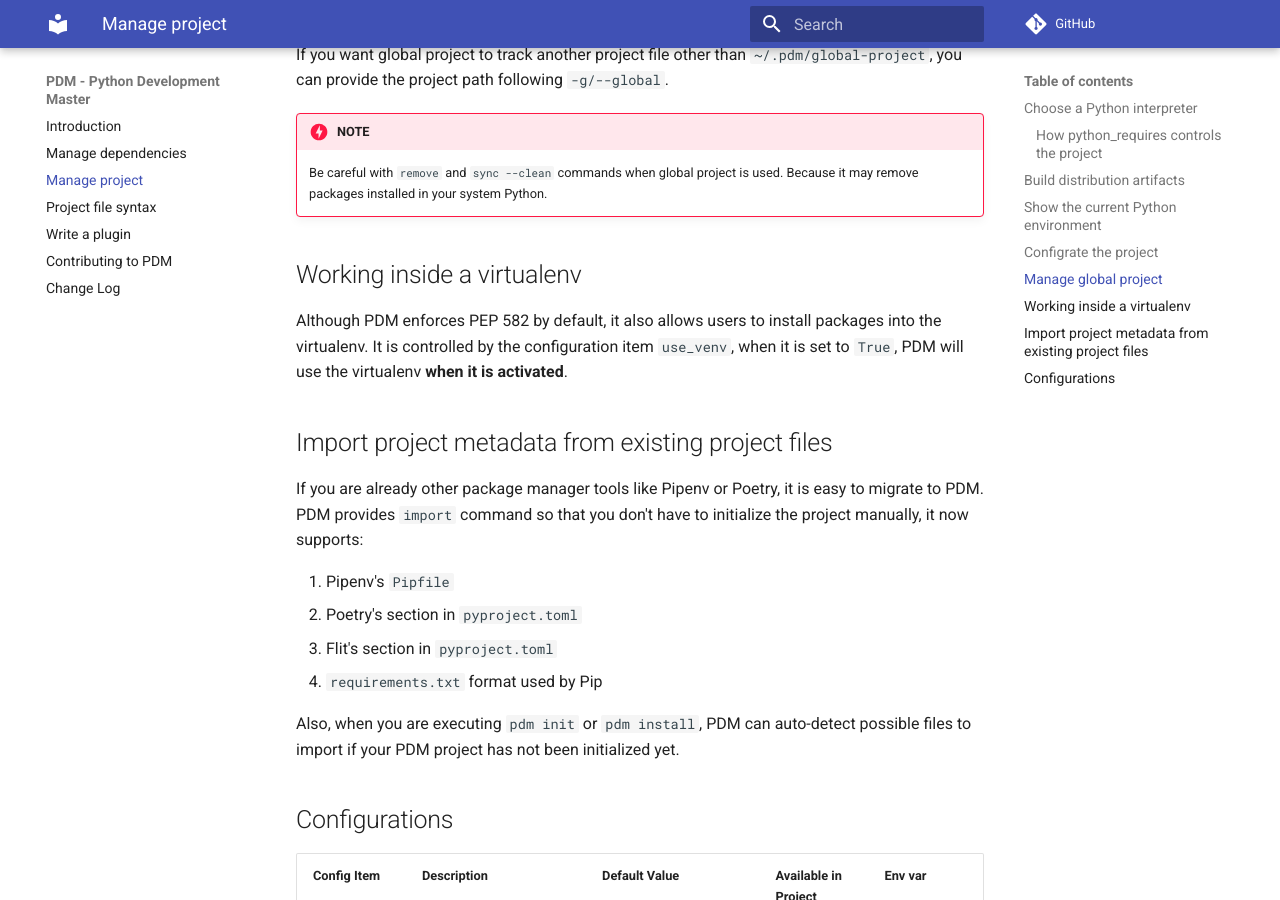
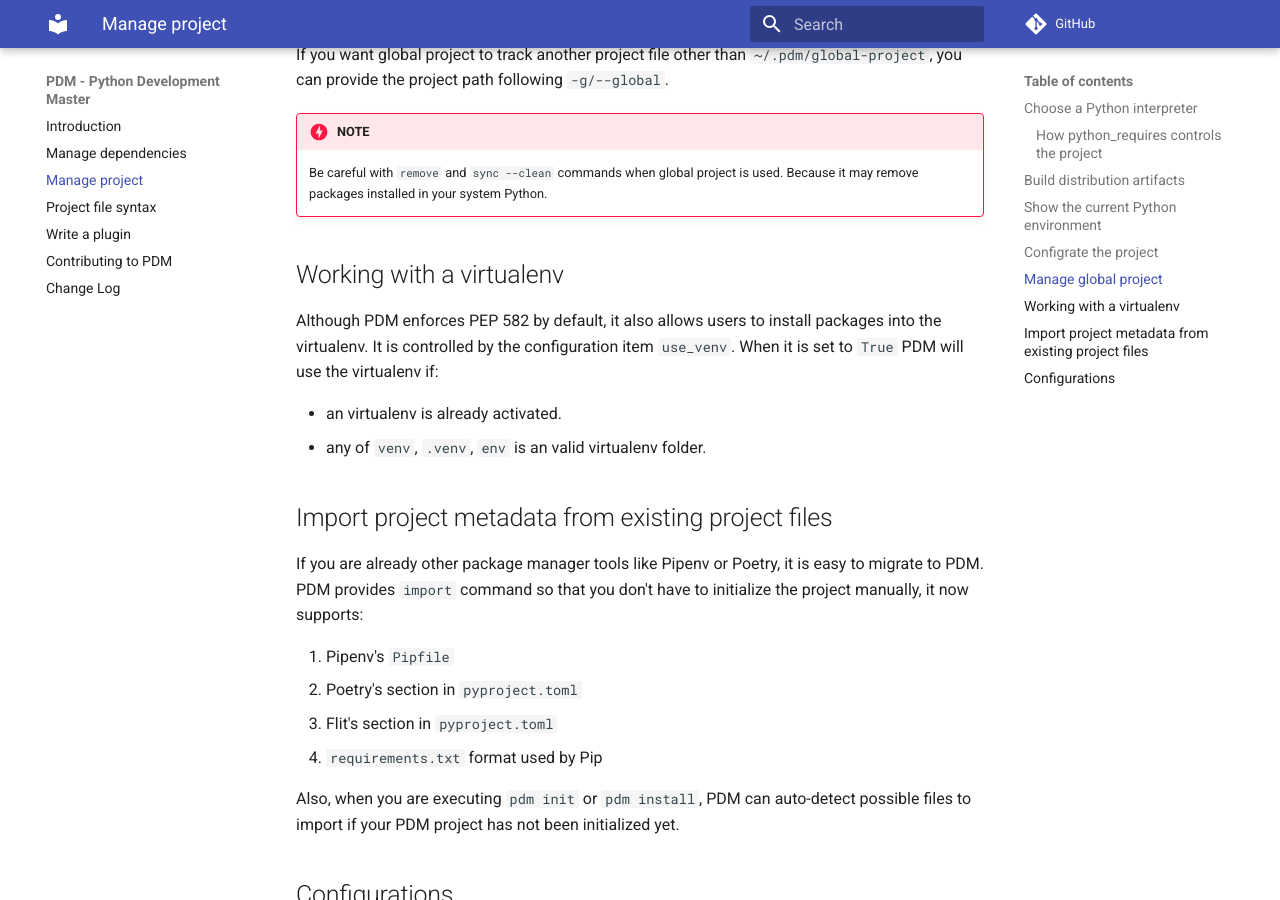
Before and after one commit to ChrisSanderser/pd-ms, an MkDocs documentation site: the page built from docs/docs/project.md, in a window 1280 px wide and 900 px high, scrolled down 2612 px. Built offline with MkDocs 1.6.1 and Material for MkDocs 9.7.7, drawn with Linux system fonts in a browser that asks for light colours; comment, search, counter and statistics services are not loaded.

Commit message:
add news

```diff
--- a/docs/docs/project.md
+++ b/docs/docs/project.md
@@ -115,10 +115,13 @@ project path following `-g/--global`.
     remove packages installed in your system Python.
 
 
-## Working inside a virtualenv
+## Working with a virtualenv
 
 Although PDM enforces PEP 582 by default, it also allows users to install packages into the virtualenv. It is controlled
-by the configuration item `use_venv`, when it is set to `True`, PDM will use the virtualenv **when it is activated**.
+by the configuration item `use_venv`. When it is set to `True` PDM will use the virtualenv if:
+
+- an virtualenv is already activated.
+- any of `venv`, `.venv`, `env` is an valid virtualenv folder.
 
 ## Import project metadata from existing project files
 
```
Also changed, not shown: 1 other file.
